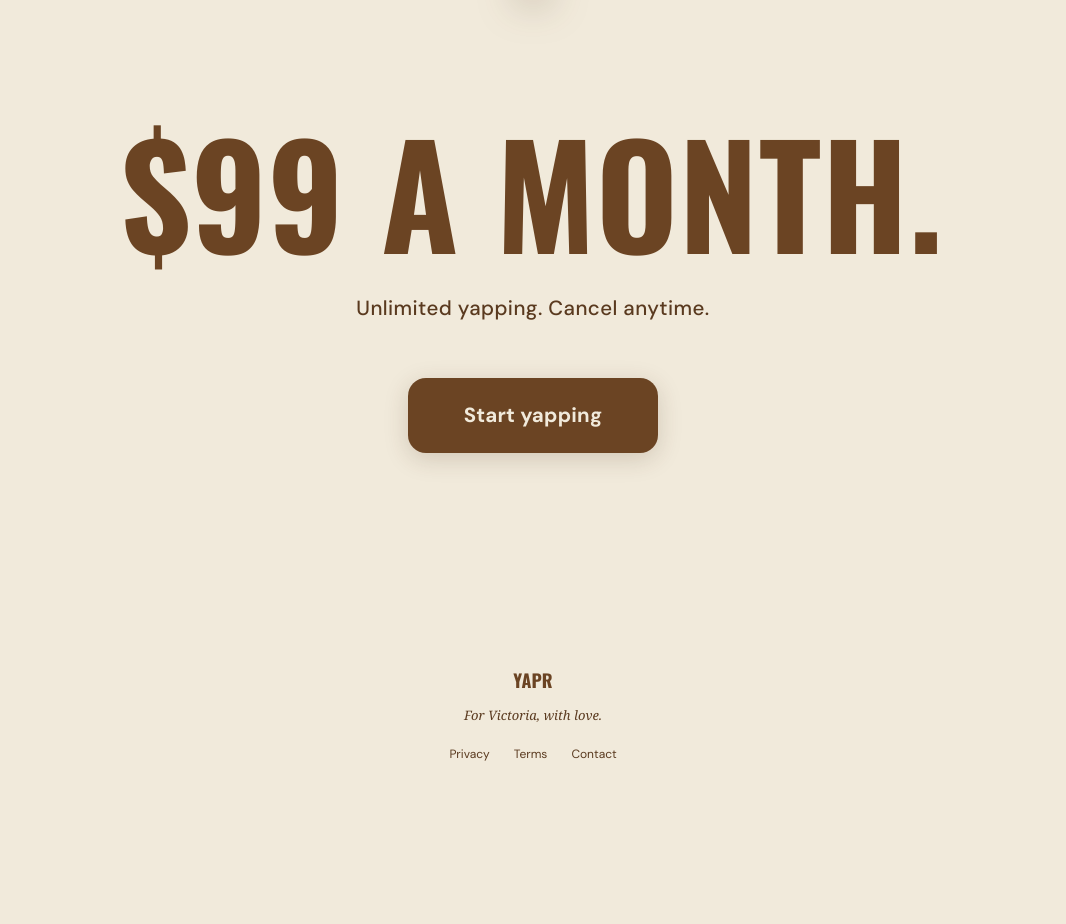
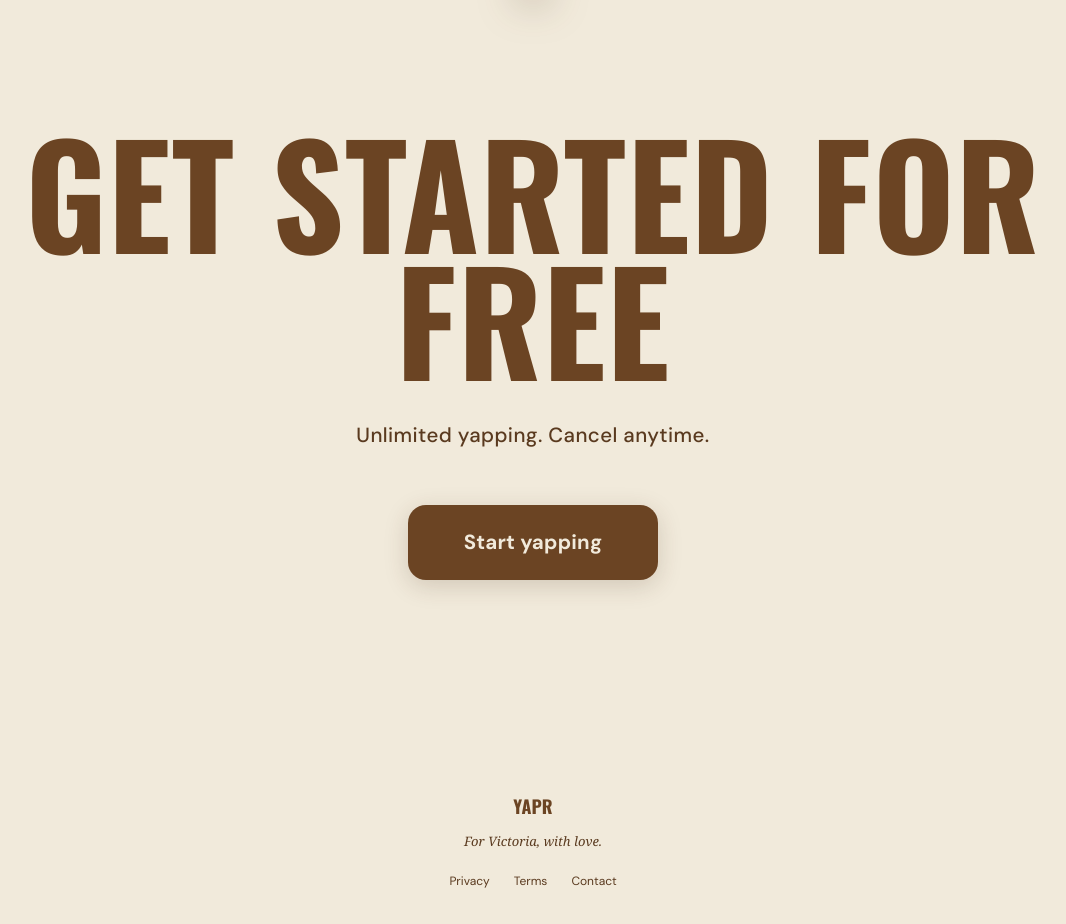
Before and after one commit to tstavet/yapr, a React (Vite) app: page / in a window 1280 px wide. Shown: the part 4583-5507 px from the top of the page, without its empty margins (107-1173 px from the left). Before the commit the page ends 5426 px from the top, so only its background shows below. Built offline with nearby package versions, Linux system fonts and the light colour scheme; no server answers; a web font is replaced by a local one.

Commit message:
Update Marketing.jsx

```diff
--- a/src/pages/Marketing.jsx
+++ b/src/pages/Marketing.jsx
@@ -247,7 +247,7 @@ export default function Marketing({ session }) {
           className="font-oswald font-bold uppercase text-marketing-brown leading-[0.9] tracking-[0.005em]"
           style={{ fontSize: 'clamp(2.5rem, 11vw, 11rem)' }}
         >
-          $99 a month.
+          Get started for free
         </h2>
         <p
           className="font-dmsans font-medium text-marketing-ink tracking-[0.02em]"
```
